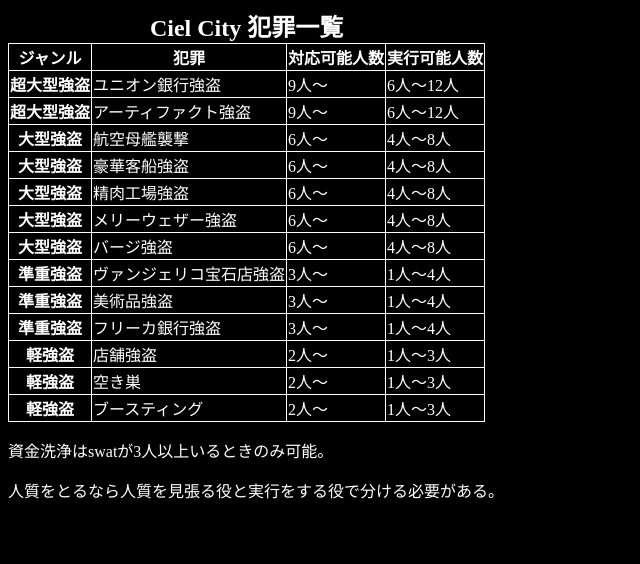
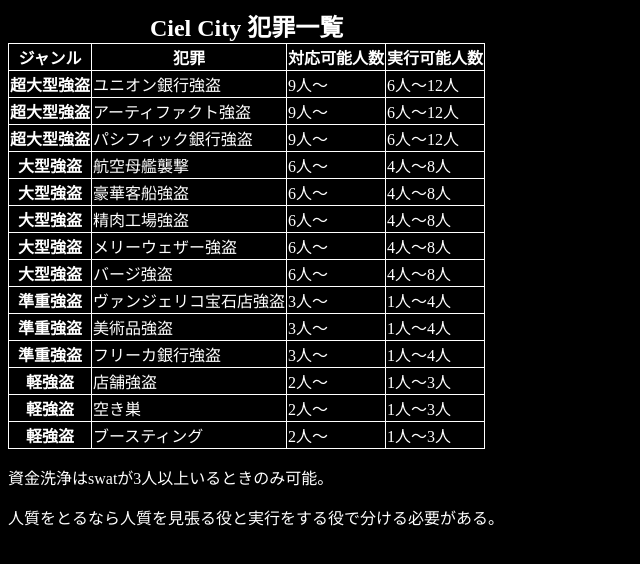
Before and after one commit to Bulls-Eye0423/ciel_crimes, a plain HTML site: page index.html in a window 1280 px wide. Shown: the whole page, without its empty margins (0-640 px from the left). Drawn offline with Linux system fonts and the light colour scheme.

Commit message:
Update index.html

```diff
--- a/index.html
+++ b/index.html
@@ -50,6 +50,12 @@
         <tr>
           <th scope="row">超大型強盗</th>
           <td>アーティファクト強盗</td>
+          <td>9人～</td>
+          <td>6人～12人</td>
+        </tr>
+        <tr>
+          <th scope="row">超大型強盗</th>
+          <td>パシフィック銀行強盗</td>
           <td>9人～</td>
           <td>6人～12人</td>
         </tr>
```
